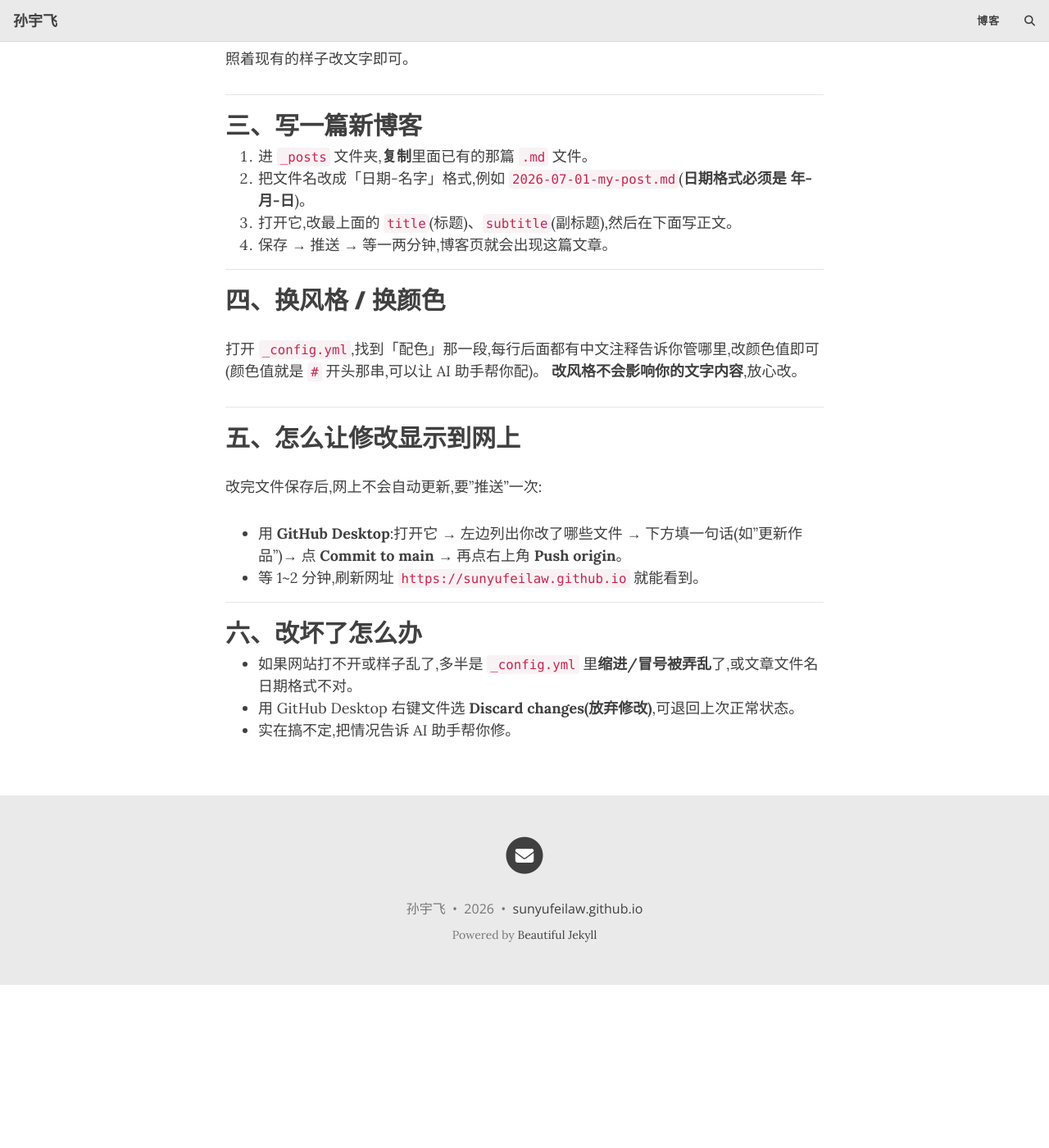
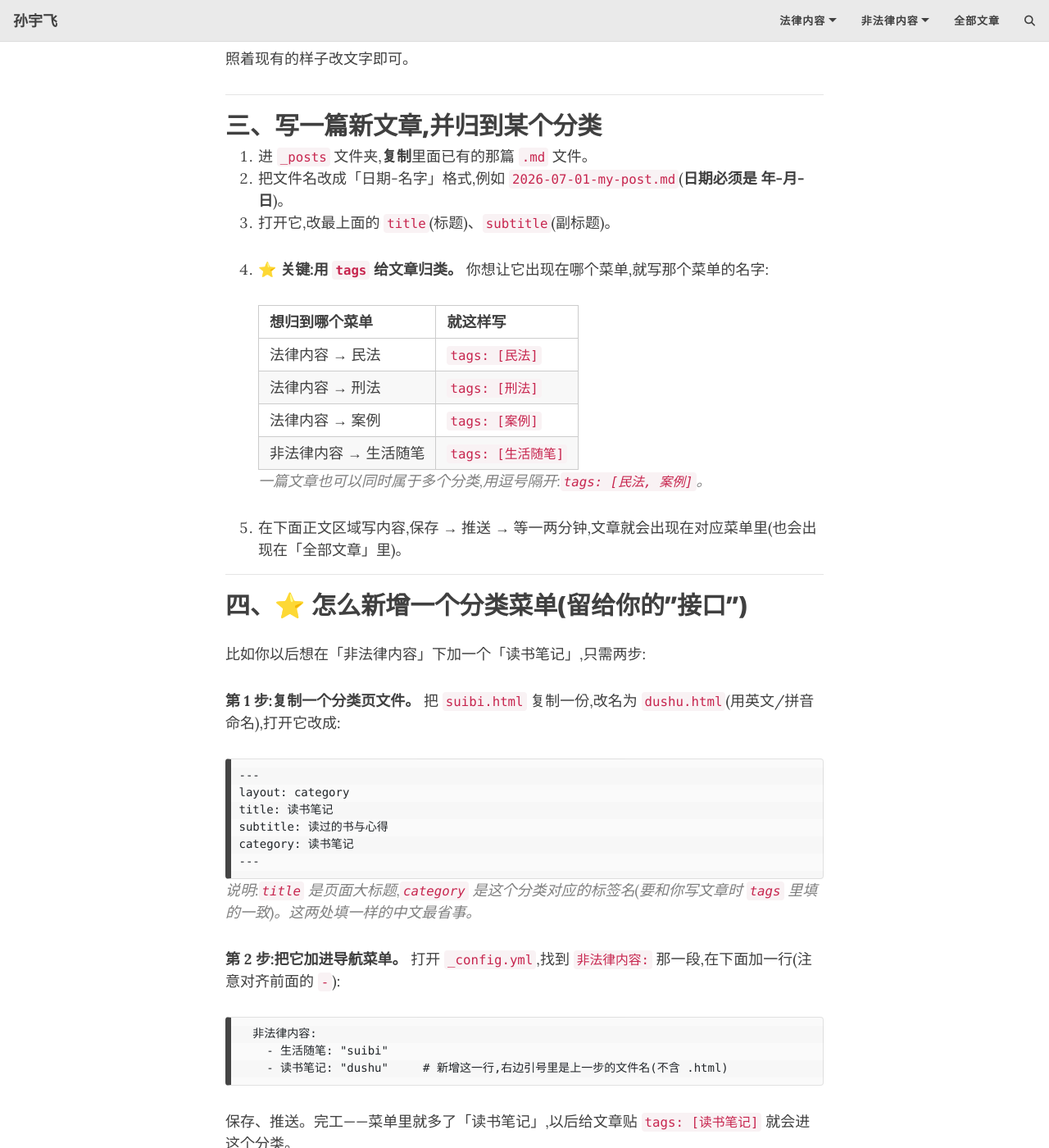
Before and after one commit to sunyufeilaw/sunyufeilaw.github.io, a Jekyll site: the page built from 使用说明.md, in a window 1280 px wide and 1400 px high, scrolled down 1270 px. Shown: the whole window at 82% size. Built offline with Jekyll 4.4.1, drawn with Linux system fonts in a browser that asks for light colours; our own code applies the rules of GitHub Pages for plain Markdown files; comment, search, counter and statistics services are not loaded; before the commit the page ends 2471 px from its top, so only the background shows below that; some of the changed text lies outside the part shown.

Commit message:
导航栏改为分类下拉菜单(法律内容/非法律内容)
- 新增 category 布局,按标签自动列出分类下的文章
- 新增 民法/刑法/案例/生活随笔 分类页
- 示例文章归类演示,使用说明补充分类与扩展教程

Co-Authored-By: Claude Opus 4.8 <noreply@anthropic.com>

````diff
--- a/_config.yml
+++ b/_config.yml
@@ -9,9 +9,17 @@ title: 孙宇飞
 author: 孙宇飞
 
 # ---- 导航栏链接 ----
-# 左边是显示的字,右边是要跳到的页面。想加页面就在这里加一行。
+# 左边是“显示的字”,右边引号里是“对应的页面文件名(不含 .html)”。
+# 有缩进的一组(前面带 - )就是下拉菜单的子项。
+# 想加一个新分类:先按教程复制一个分类页文件,再到这里加一行即可。
 navbar-links:
-  博客: "blog"
+  法律内容:
+    - 民法: "minfa"
+    - 刑法: "xingfa"
+    - 案例: "anli"
+  非法律内容:
+    - 生活随笔: "suibi"
+  全部文章: "blog"
 
 # ---- 头像 ----
 # 没有照片就先用 # 注释掉下面这行;以后有照片放到 assets/img/ 里再填路径
--- /dev/null
+++ b/anli.html
@@ -0,0 +1,6 @@
+---
+layout: category
+title: 案例
+subtitle: 真实案例分析与办案手记
+category: 案例
+---
--- /dev/null
+++ b/minfa.html
@@ -0,0 +1,6 @@
+---
+layout: category
+title: 民法
+subtitle: 民法相关的文章与思考
+category: 民法
+---
--- /dev/null
+++ b/suibi.html
@@ -0,0 +1,6 @@
+---
+layout: category
+title: 生活随笔
+subtitle: 法律之外的日常与感悟
+category: 生活随笔
+---
--- /dev/null
+++ b/xingfa.html
@@ -0,0 +1,6 @@
+---
+layout: category
+title: 刑法
+subtitle: 刑法相关的文章与思考
+category: 刑法
+---
--- a/使用说明.md
+++ b/使用说明.md
@@ -10,20 +10,20 @@
 
 | 文件 | 作用 |
 |------|------|
-| `_config.yml` | ⭐ 全站设置:网站名、导航、邮箱、**配色风格** |
+| `_config.yml` | ⭐ 全站设置:网站名、**导航菜单**、邮箱、**配色风格** |
 | `index.html` | ⭐ 首页内容:你的介绍、作品、联系方式 |
-| `blog.html` | 博客列表页(一般不用改) |
-| `_posts/` 文件夹 | ⭐ 你写的每一篇博客文章放这里 |
+| `_posts/` 文件夹 | ⭐ 你写的每一篇文章放这里 |
+| `minfa.html` 等 | 各个分类页(民法/刑法/案例/生活随笔…) |
 
-> ⚠️ 重要:这套模板**不能再双击 `index.html` 本地预览了**。它必须由 GitHub 在线生成。
-> 流程变成:**改文件 → 推送到 GitHub → 等 1~2 分钟 → 刷新网址看效果**。
+> ⚠️ 重要:这套模板**不能再双击本地预览了**,必须由 GitHub 在线生成。
+> 流程是:**改文件 → 推送到 GitHub → 等 1~2 分钟 → 刷新网址看效果**。
 
 ---
 
 ## 二、改首页内容(介绍 / 作品 / 联系方式)
 
 打开 `index.html`,最上面 `---` 之间是标题,下面就是正文。
-正文用 **Markdown** 写,规则就三条好记:
+正文用 **Markdown** 写,规则就几条好记:
 
 - `## 文字` = 中标题(比如「关于我」)
 - `### 文字` = 小标题(比如某个作品名)
@@ -34,32 +34,75 @@
 
 ---
 
-## 三、写一篇新博客
+## 三、写一篇新文章,并归到某个分类
 
 1. 进 `_posts` 文件夹,**复制**里面已有的那篇 `.md` 文件。
-2. 把文件名改成「日期-名字」格式,例如 `2026-07-01-my-post.md`(**日期格式必须是 年-月-日**)。
-3. 打开它,改最上面的 `title`(标题)、`subtitle`(副标题),然后在下面写正文。
-4. 保存 → 推送 → 等一两分钟,博客页就会出现这篇文章。
+2. 把文件名改成「日期-名字」格式,例如 `2026-07-01-my-post.md`(**日期必须是 年-月-日**)。
+3. 打开它,改最上面的 `title`(标题)、`subtitle`(副标题)。
+4. ⭐ **关键:用 `tags` 给文章归类。** 你想让它出现在哪个菜单,就写那个菜单的名字:
+
+   | 想归到哪个菜单 | 就这样写 |
+   |----------------|----------|
+   | 法律内容 → 民法 | `tags: [民法]` |
+   | 法律内容 → 刑法 | `tags: [刑法]` |
+   | 法律内容 → 案例 | `tags: [案例]` |
+   | 非法律内容 → 生活随笔 | `tags: [生活随笔]` |
+
+   > 一篇文章也可以同时属于多个分类,用逗号隔开:`tags: [民法, 案例]`。
+5. 在下面正文区域写内容,保存 → 推送 → 等一两分钟,文章就会出现在对应菜单里(也会出现在「全部文章」里)。
 
 ---
 
-## 四、换风格 / 换颜色
+## 四、⭐ 怎么新增一个分类菜单(留给你的"接口")
+
+比如你以后想在「非法律内容」下加一个「读书笔记」,只需两步:
+
+**第 1 步:复制一个分类页文件。**
+把 `suibi.html` 复制一份,改名为 `dushu.html`(用英文/拼音命名),打开它改成:
+
+```
+---
+layout: category
+title: 读书笔记
+subtitle: 读过的书与心得
+category: 读书笔记
+---
+```
+
+> 说明:`title` 是页面大标题,`category` 是这个分类对应的标签名(要和你写文章时 `tags` 里填的一致)。这两处填一样的中文最省事。
+
+**第 2 步:把它加进导航菜单。**
+打开 `_config.yml`,找到 `非法律内容:` 那一段,在下面加一行(注意对齐前面的 `-`):
+
+```
+  非法律内容:
+    - 生活随笔: "suibi"
+    - 读书笔记: "dushu"     # 新增这一行,右边引号里是上一步的文件名(不含 .html)
+```
+
+保存、推送。完工——菜单里就多了「读书笔记」,以后给文章贴 `tags: [读书笔记]` 就会进这个分类。
+
+> 想在「法律内容」下加(比如「行政法」)做法完全一样,只是加在 `法律内容:` 那一段下面。
+
+---
+
+## 五、换风格 / 换颜色
 
 打开 `_config.yml`,找到「配色」那一段,每行后面都有中文注释告诉你管哪里,改颜色值即可(颜色值就是 `#` 开头那串,可以让 AI 助手帮你配)。
 **改风格不会影响你的文字内容**,放心改。
 
 ---
 
-## 五、怎么让修改显示到网上
+## 六、怎么让修改显示到网上
 
 改完文件保存后,网上不会自动更新,要"推送"一次:
 
-- 用 **GitHub Desktop**:打开它 → 左边列出你改了哪些文件 → 下方填一句话(如"更新作品")→ 点 **Commit to main** → 再点右上角 **Push origin**。
+- 用 **GitHub Desktop**:打开它 → 左边列出你改了哪些文件 → 下方填一句话(如"新增分类")→ 点 **Commit to main** → 再点右上角 **Push origin**。
 - 等 1~2 分钟,刷新网址 `https://sunyufeilaw.github.io` 就能看到。
 
 ---
 
-## 六、改坏了怎么办
+## 七、改坏了怎么办
 
 - 如果网站打不开或样子乱了,多半是 `_config.yml` 里**缩进/冒号被弄乱**了,或文章文件名日期格式不对。
 - 用 GitHub Desktop 右键文件选 **Discard changes(放弃修改)**,可退回上次正常状态。
````
Also changed, not shown: _layouts/category.html (added, +41 -0 lines), _posts/2026-06-18-minfa-example.md (added, +14 -0 lines), _posts/2026-06-18-welcome.md (+1 -1 lines).
